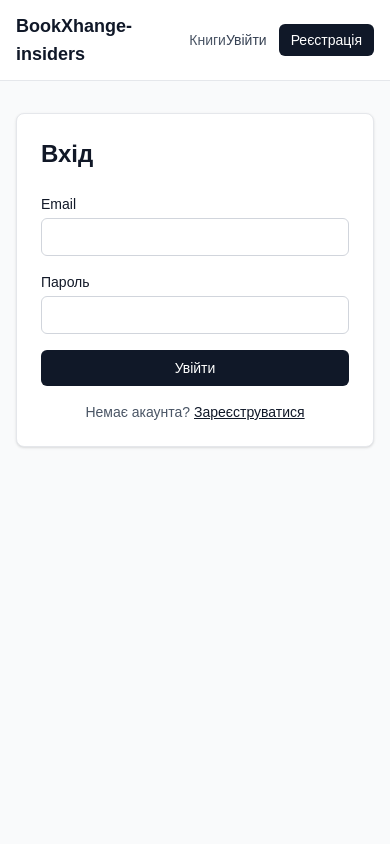
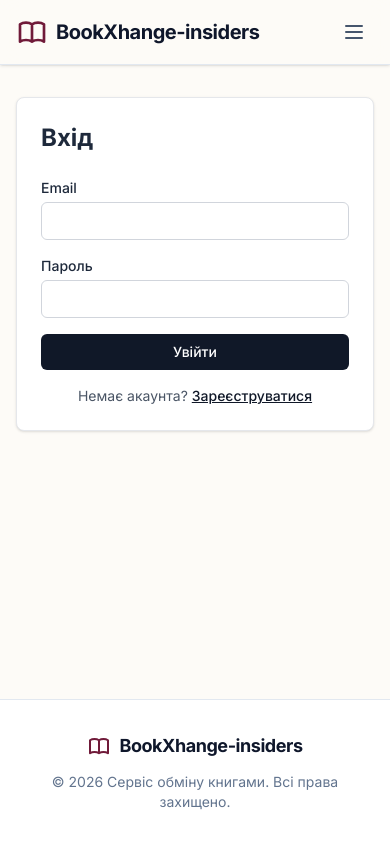
Before and after one commit to Svjatoslav22/book-exchange-test, a Next.js app in the folder frontend/: page /login in a window 390 px wide. Built offline with nearby package versions, Linux system fonts and the light colour scheme; no server answers.

Commit message:
Polish site layout and responsive navigation

```diff
--- a/frontend/src/app/globals.css
+++ b/frontend/src/app/globals.css
@@ -1,38 +1,33 @@
 @import "tailwindcss";
+
+@theme {
+  --color-cream: #fdfbf7;
+  --color-burgundy: #701a39;
+  --color-burgundy-hover: #5b152e;
+  --color-burgundy-light: #9e2a55;
+}
 
 :root {
   color-scheme: light;
-  --background: #f9fafb;
-  --foreground: #111827;
 }
 
 body {
-  background-color: var(--background);
-  color: var(--foreground);
-  font-family: Arial, Helvetica, sans-serif;
+  background-color: #fdfbf7;
+  color: #1e293b;
 }
 
-h1,
-h2,
-h3,
-h4,
-h5,
-h6 {
-  color: #111827 !important;
-}
-
-label {
-  color: #111827;
+.book-card:hover img {
+  transform: scale(1.03);
 }
 
 input,
 textarea,
 select {
-  color: #111827 !important;
-  background-color: #ffffff !important;
+  color: #0f172a;
+  background-color: #ffffff;
 }
 
 input::placeholder,
 textarea::placeholder {
-  color: #9ca3af !important;
+  color: #94a3b8;
 }
--- a/frontend/src/app/layout.tsx
+++ b/frontend/src/app/layout.tsx
@@ -1,11 +1,17 @@
 import type { Metadata } from 'next';
+import { Inter } from 'next/font/google';
 import './globals.css';
 import { AuthProvider } from '@/context/AuthContext';
 import Navbar from '@/components/Navbar';
 
+const inter = Inter({
+  subsets: ['latin', 'cyrillic'],
+  weight: ['300', '400', '500', '600', '700'],
+});
+
 export const metadata: Metadata = {
-  title: 'BookExchange — Сервіс обміну книгами',
-  description: 'Обмінюйтесь книгами з іншими читачами',
+  title: 'Сервіс обміну книгами',
+  description: 'Знайдіть цікаву книгу та запропонуйте свою натомість',
 };
 
 export default function RootLayout({
@@ -13,10 +19,39 @@ export default function RootLayout({
 }: Readonly<{ children: React.ReactNode }>) {
   return (
     <html lang="uk">
-      <body className="min-h-screen bg-gray-50 text-gray-900 antialiased">
+      <body
+        className={`${inter.className} flex min-h-screen flex-col bg-cream text-slate-800 antialiased`}
+      >
         <AuthProvider>
           <Navbar />
-          <main className="mx-auto max-w-6xl px-4 py-8">{children}</main>
+          <main className="container mx-auto max-w-6xl flex-grow px-4 py-8 md:py-12">
+            {children}
+          </main>
+          <footer className="mt-auto border-t border-slate-200 bg-white py-8">
+            <div className="container mx-auto max-w-6xl px-4 text-center">
+              <div className="mb-3 flex items-center justify-center gap-2">
+                <svg
+                  className="h-6 w-6 text-burgundy"
+                  fill="none"
+                  stroke="currentColor"
+                  viewBox="0 0 24 24"
+                >
+                  <path
+                    strokeLinecap="round"
+                    strokeLinejoin="round"
+                    strokeWidth={2}
+                    d="M12 6.253v13m0-13C10.832 5.477 9.246 5 7.5 5S4.168 5.477 3 6.253v13C4.168 18.477 5.754 18 7.5 18s3.332.477 4.5 1.253m0-13C13.168 5.477 14.754 5 16.5 5c1.747 0 3.332.477 4.5 1.253v13C19.832 18.477 18.247 18 16.5 18c-1.746 0-3.332.477-4.5 1.253"
+                  />
+                </svg>
+                <span className="text-lg font-bold tracking-tight text-slate-900">
+                  BookXhange-insiders
+                </span>
+              </div>
+              <p className="text-sm text-slate-500">
+                © 2026 Сервіс обміну книгами. Всі права захищено.
+              </p>
+            </div>
+          </footer>
         </AuthProvider>
       </body>
     </html>
--- a/frontend/src/components/Navbar.tsx
+++ b/frontend/src/components/Navbar.tsx
@@ -1,5 +1,6 @@
 'use client';
 
+import { useState } from 'react';
 import Link from 'next/link';
 import { useRouter } from 'next/navigation';
 import { useAuth } from '@/context/AuthContext';
@@ -7,63 +8,182 @@ import { useAuth } from '@/context/AuthContext';
 export default function Navbar() {
   const { user, isLoading, logout } = useAuth();
   const router = useRouter();
+  const [isMobileMenuOpen, setIsMobileMenuOpen] = useState(false);
 
   const handleLogout = () => {
     logout();
+    setIsMobileMenuOpen(false);
     router.push('/login');
   };
 
+  const userInitial = user?.name ? user.name.charAt(0).toUpperCase() : 'U';
+
   return (
-    <header className="border-b border-gray-200 bg-white">
-      <nav className="mx-auto flex max-w-6xl items-center justify-between px-4 py-3">
-        <div className="flex items-center gap-6">
-          <Link href="/books" className="text-lg font-bold text-gray-900">
+    <header className="sticky top-0 z-40 border-b border-slate-200 bg-cream/90 shadow-sm backdrop-blur-md">
+      <div className="container mx-auto flex h-16 max-w-6xl items-center justify-between px-4">
+        <Link href="/books" className="group flex items-center gap-2">
+          <svg
+            className="h-8 w-8 text-burgundy transition-colors group-hover:text-burgundy-hover"
+            fill="none"
+            stroke="currentColor"
+            viewBox="0 0 24 24"
+          >
+            <path
+              strokeLinecap="round"
+              strokeLinejoin="round"
+              strokeWidth={2}
+              d="M12 6.253v13m0-13C10.832 5.477 9.246 5 7.5 5S4.168 5.477 3 6.253v13C4.168 18.477 5.754 18 7.5 18s3.332.477 4.5 1.253m0-13C13.168 5.477 14.754 5 16.5 5c1.747 0 3.332.477 4.5 1.253v13C19.832 18.477 18.247 18 16.5 18c-1.746 0-3.332.477-4.5 1.253"
+            />
+          </svg>
+          <span className="text-xl font-bold tracking-tight text-slate-900">
             BookXhange-insiders
-          </Link>
-          <Link href="/books" className="text-sm text-gray-600 hover:text-gray-900">
+          </span>
+        </Link>
+
+        <nav className="hidden items-center gap-6 md:flex">
+          <Link
+            href="/books"
+            className="text-sm font-medium text-slate-600 transition-colors hover:text-burgundy"
+          >
             Книги
           </Link>
           {user && (
-            <Link href="/me/books" className="text-sm text-gray-600 hover:text-gray-900">
+            <Link
+              href="/me/books"
+              className="text-sm font-medium text-slate-600 transition-colors hover:text-burgundy"
+            >
               Мої книги
             </Link>
           )}
           {user?.role === 'ADMIN' && (
-            <Link href="/admin" className="text-sm text-gray-600 hover:text-gray-900">
+            <Link
+              href="/admin"
+              className="text-sm font-medium text-slate-600 transition-colors hover:text-burgundy"
+            >
               Адмінка
             </Link>
           )}
-        </div>
 
-        <div className="flex items-center gap-3">
+          <div className="mx-1 h-6 w-px bg-slate-300" />
+
           {isLoading ? (
-            <span className="h-5 w-24 animate-pulse rounded bg-gray-200" />
+            <span className="h-8 w-28 animate-pulse rounded-lg bg-slate-200" />
           ) : user ? (
-            <>
-              <span className="text-sm text-gray-700">{user.name}</span>
+            <div className="flex items-center gap-4">
+              <div className="flex items-center gap-2 text-sm font-medium text-slate-700">
+                <span className="flex h-8 w-8 items-center justify-center rounded-full bg-burgundy text-xs font-bold text-white">
+                  {userInitial}
+                </span>
+                <span>{user.name}</span>
+              </div>
               <button
                 type="button"
                 onClick={handleLogout}
-                className="rounded-md bg-gray-900 px-3 py-1.5 text-sm text-white hover:bg-gray-700"
+                title="Вийти"
+                className="text-slate-500 transition-colors hover:text-red-600"
               >
-                Вийти
+                <svg className="h-5 w-5" fill="none" stroke="currentColor" viewBox="0 0 24 24">
+                  <path
+                    strokeLinecap="round"
+                    strokeLinejoin="round"
+                    strokeWidth={2}
+                    d="M17 16l4-4m0 0l-4-4m4 4H7m6 4v1a3 3 0 01-3 3H6a3 3 0 01-3-3V7a3 3 0 013-3h4a3 3 0 013 3v1"
+                  />
+                </svg>
               </button>
-            </>
+            </div>
           ) : (
-            <>
-              <Link href="/login" className="text-sm text-gray-700 hover:text-gray-900">
+            <div className="flex items-center gap-4">
+              <Link
+                href="/login"
+                className="text-sm font-medium text-slate-600 transition-colors hover:text-burgundy"
+              >
                 Увійти
               </Link>
               <Link
                 href="/register"
-                className="rounded-md bg-gray-900 px-3 py-1.5 text-sm text-white hover:bg-gray-700"
+                className="rounded-lg bg-burgundy px-4 py-2 text-sm font-medium text-white transition-colors hover:bg-burgundy-hover"
               >
                 Реєстрація
               </Link>
-            </>
+            </div>
           )}
+        </nav>
+
+        <button
+          type="button"
+          onClick={() => setIsMobileMenuOpen((prev) => !prev)}
+          className="p-2 text-slate-600 transition-colors hover:text-burgundy md:hidden"
+        >
+          <svg className="h-6 w-6" fill="none" stroke="currentColor" viewBox="0 0 24 24">
+            <path
+              strokeLinecap="round"
+              strokeLinejoin="round"
+              strokeWidth={2}
+              d="M4 6h16M4 12h16M4 18h16"
+            />
+          </svg>
+        </button>
+      </div>
+
+      {isMobileMenuOpen && (
+        <div className="border-t border-slate-200 bg-white shadow-lg md:hidden">
+          <div className="flex flex-col space-y-4 p-4">
+            <Link
+              href="/books"
+              onClick={() => setIsMobileMenuOpen(false)}
+              className="font-medium text-slate-700 hover:text-burgundy"
+            >
+              Книги
+            </Link>
+            {user && (
+              <Link
+                href="/me/books"
+                onClick={() => setIsMobileMenuOpen(false)}
+                className="font-medium text-slate-700 hover:text-burgundy"
+              >
+                Мої книги
+              </Link>
+            )}
+            {user?.role === 'ADMIN' && (
+              <Link
+                href="/admin"
+                onClick={() => setIsMobileMenuOpen(false)}
+                className="font-medium text-slate-700 hover:text-burgundy"
+              >
+                Адмінка
+              </Link>
+            )}
+            <hr className="border-slate-100" />
+            {user ? (
+              <button
+                type="button"
+                onClick={handleLogout}
+                className="text-left font-medium text-slate-500 hover:text-red-600"
+              >
+                Вийти ({user.name})
+              </button>
+            ) : (
+              <div className="flex flex-col space-y-3">
+                <Link
+                  href="/login"
+                  onClick={() => setIsMobileMenuOpen(false)}
+                  className="font-medium text-slate-700 hover:text-burgundy"
+                >
+                  Увійти
+                </Link>
+                <Link
+                  href="/register"
+                  onClick={() => setIsMobileMenuOpen(false)}
+                  className="inline-block rounded-lg bg-burgundy px-4 py-2 text-center text-sm font-medium text-white hover:bg-burgundy-hover"
+                >
+                  Реєстрація
+                </Link>
+              </div>
+            )}
+          </div>
         </div>
-      </nav>
+      )}
     </header>
   );
 }
```
